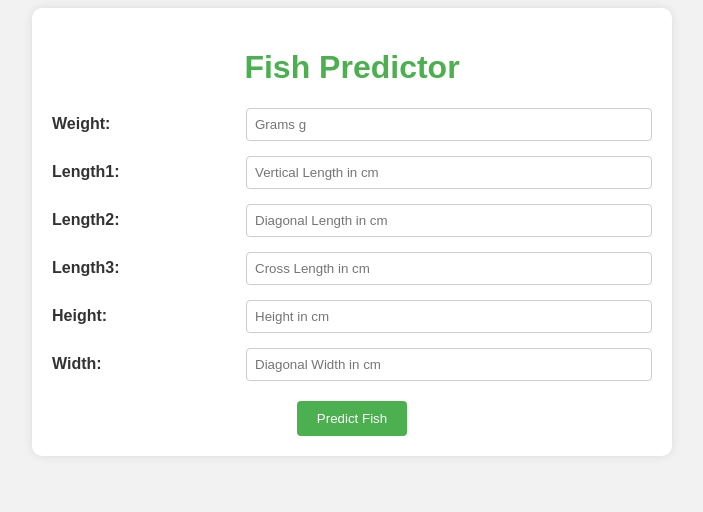
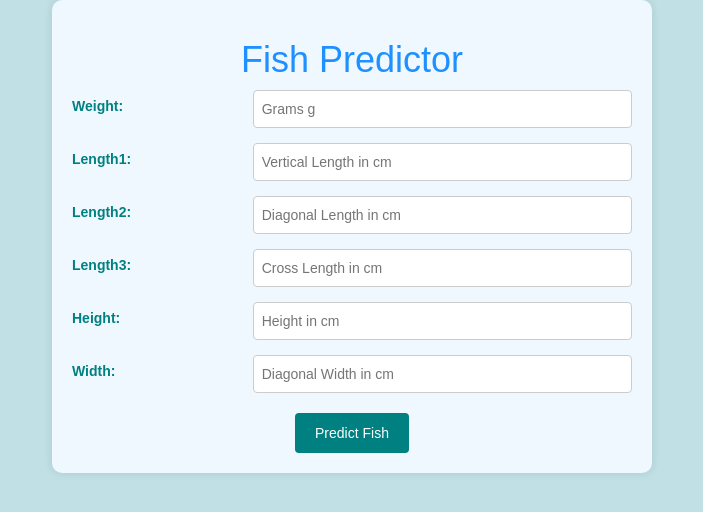
Before and after one commit to hsihdin/FISH_CLASSIFICATION_HEROKU, a Flask app: page / in a window 1280 px wide. Shown: the top 512 px of the page, without its empty margins (288-991 px from the left). Run offline with Flask 2, Linux system fonts and the light colour scheme; some libraries are stand-ins or nearby versions.

Commit message:
modified theme

```diff
--- a/templates/index.html
+++ b/templates/index.html
@@ -2,24 +2,26 @@
 <html>
 <head>
     <title>Fish Classification</title>
+    <!-- Link to Bootstrap CSS -->
+    <link href="https://maxcdn.bootstrapcdn.com/bootstrap/3.3.7/css/bootstrap.min.css" rel="stylesheet">
     <style>
         body {
             font-family: Arial, sans-serif;
-            background-color: #f2f2f2;
+            background-color: #c0e0e6; /* Pale Blue - Represents ocean water */
         }
 
         .container {
             max-width: 600px;
             margin: 0 auto;
             padding: 20px;
-            background-color: #fff;
+            background-color: #f0f8ff; /* Alice Blue - Represents the sand at the bottom */
             border-radius: 10px;
             box-shadow: 0 0 10px rgba(0, 0, 0, 0.1);
         }
 
         h1 {
             text-align: center;
-            color: #4CAF50;
+            color: #1e90ff; /* Dodger Blue - Represents the color of the ocean */
         }
 
         .form-group {
@@ -31,7 +33,7 @@
         .form-group label {
             flex: 1;
             font-weight: bold;
-            color: #333;
+            color: #008080; /* Teal - Represents the color of fish scales */
         }
 
         .form-group input {
@@ -49,7 +51,7 @@
 
         .submit-button button {
             padding: 10px 20px;
-            background-color: #4CAF50;
+            background-color: #008080; /* Teal - Represents the color of fish scales */
             color: #fff;
             border: none;
             border-radius: 4px;
@@ -57,13 +59,13 @@
         }
 
         .submit-button button:hover {
-            background-color: #45a049;
+            background-color: #006666; /* Dark Teal - Represents a darker shade of fish scales */
         }
     </style>
 </head>
 <body>
     <div class="container">
-        <h1>Fish Predictor </h1>
+        <h1>Fish Predictor</h1>
         <form action="/predict" method="post">
             <div class="form-group">
                 <label for="weight">Weight:</label>
@@ -90,10 +92,12 @@
                 <input type="number" step="0.01" name="width" id="width" required placeholder="Diagonal Width in cm">
             </div>
             <div class="submit-button">
-                <button type="submit">Predict Fish</button>
+                <button type="submit" class="btn btn-success">Predict Fish</button>
             </div>
         </form>
     </div>
+    <!-- Link to Bootstrap JS -->
+    <script src="https://maxcdn.bootstrapcdn.com/bootstrap/3.3.7/js/bootstrap.min.js"></script>
 </body>
 
 </html>
```
